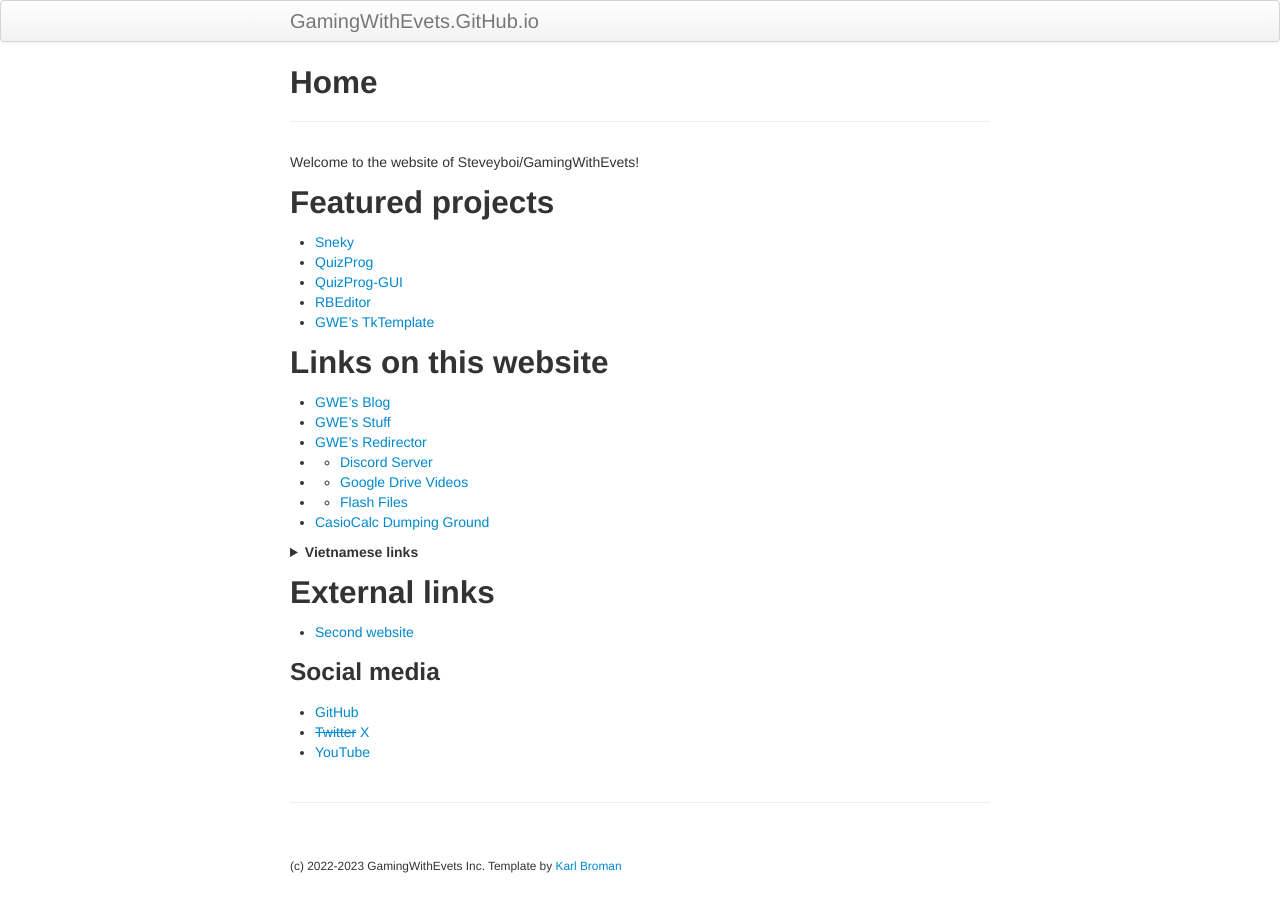
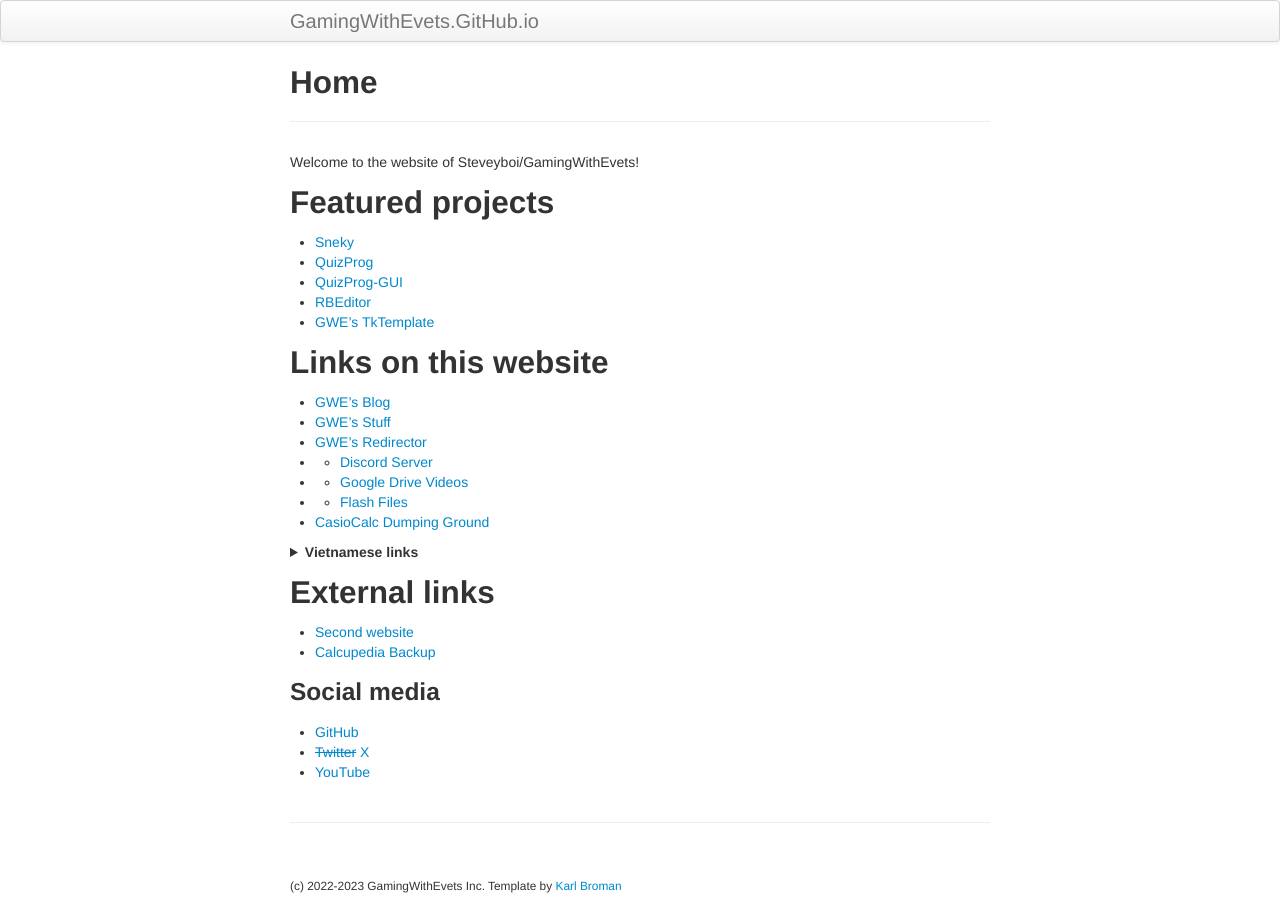
Before and after one commit to gamingwithevets/gamingwithevets.github.io, a Jekyll site: the page built from index.md, in a window 1280 px wide. Built offline with Jekyll 4.4.1, drawn with Linux system fonts in a browser that asks for light colours.

Commit message:
Site update

```diff
--- a/index.md
+++ b/index.md
@@ -33,6 +33,7 @@ Welcome to the website of Steveyboi/GamingWithEvets!
 
 ## External links
 - [Second website](https://gwe.42web.io)
+- [Calcupedia Backup](https://fxesdev.github.io/calcupedia_backup)
 
 ### Social media
 - [GitHub](https://github.com/gamingwithevets)
```
